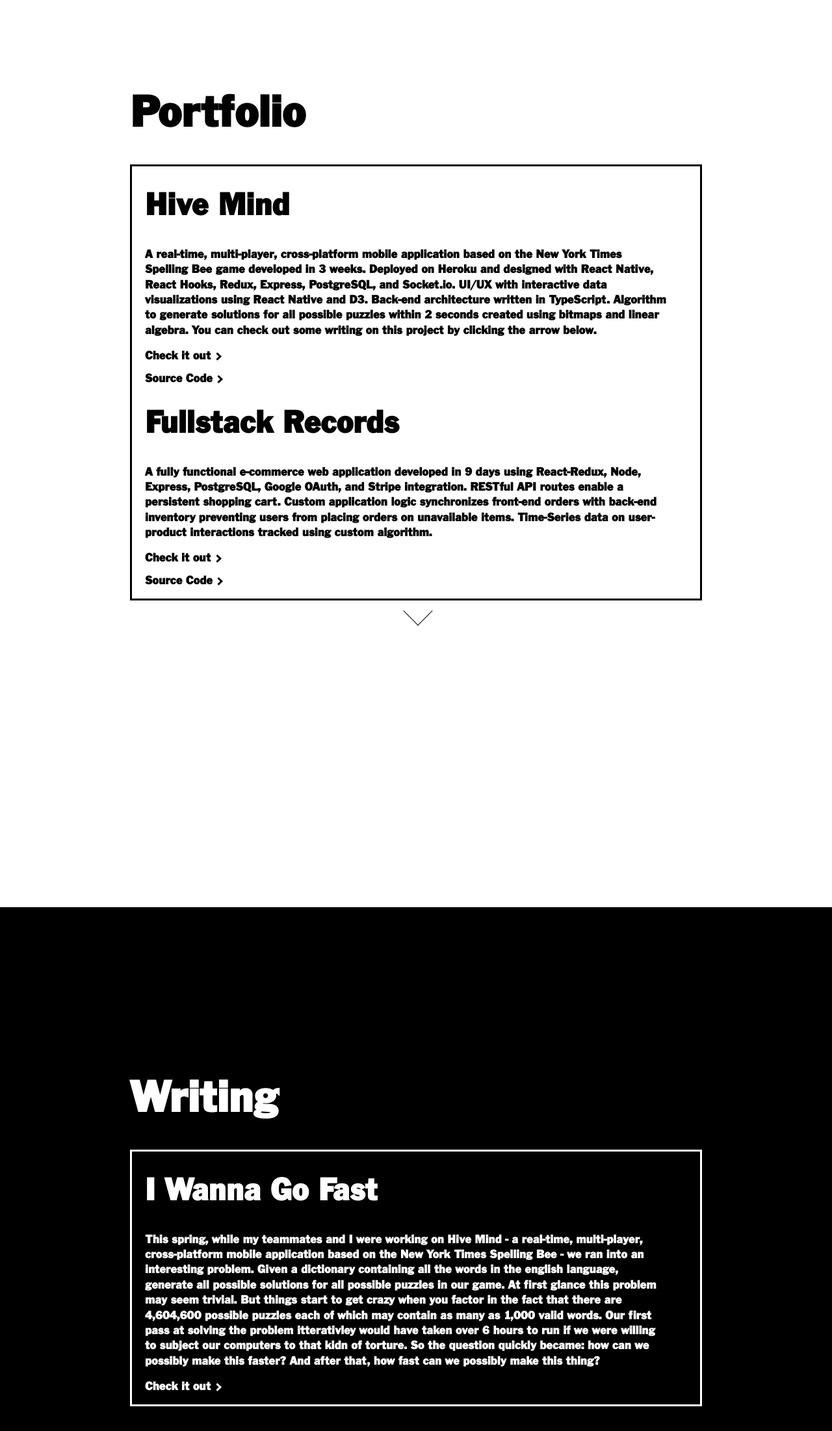
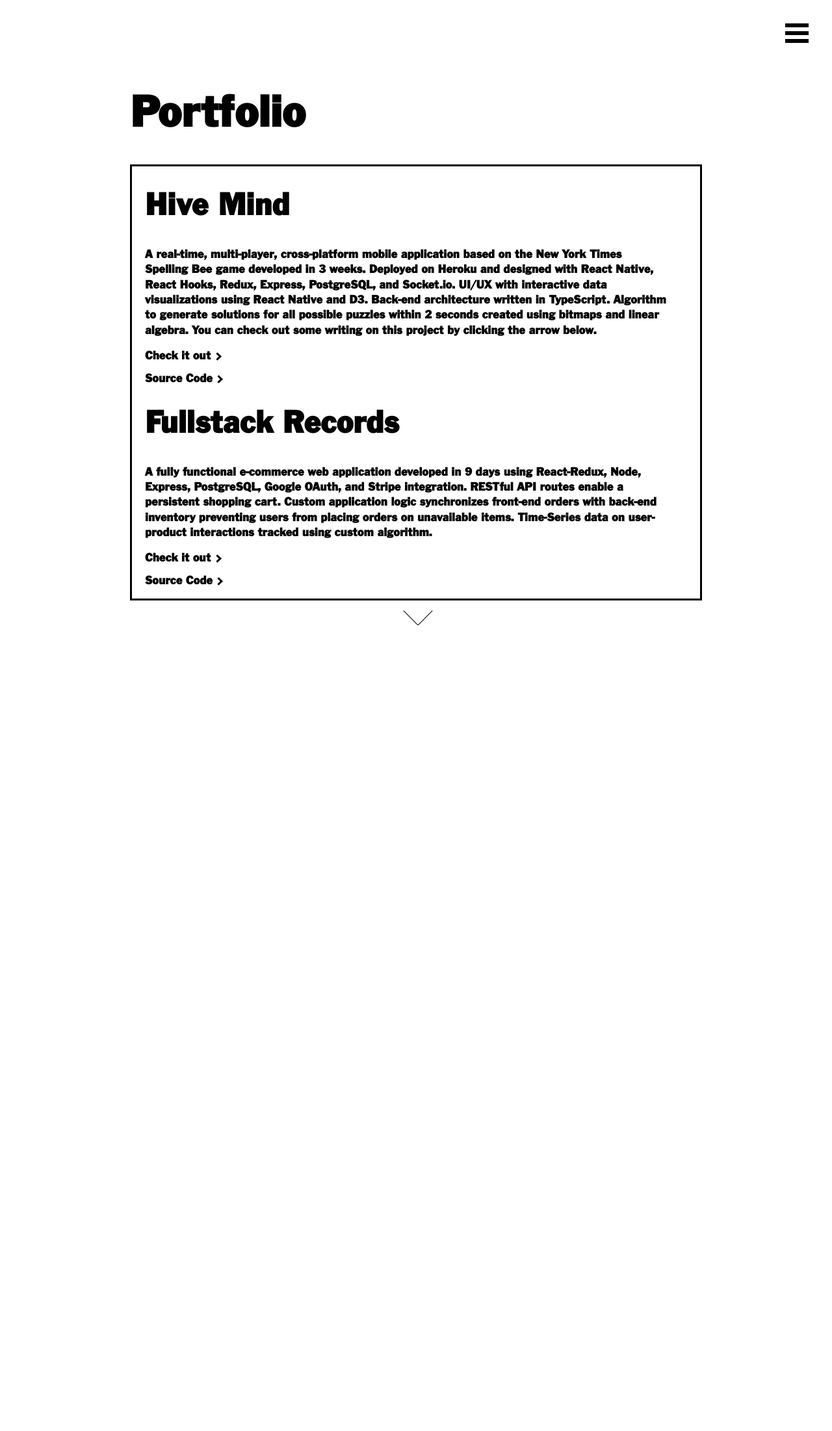
Before and after one commit to rhanixon/rhanixon, a React (Create React App) app: page /Portfolio in a window 1280 px wide. Shown: the top 2202 px of the page at 65% size. After the commit the page ends 962 px from the top, so only its background shows below. Built offline with nearby package versions, Linux system fonts and the light colour scheme.

Commit message:
added hamburger menu

```diff
--- a/package.json
+++ b/package.json
@@ -9,6 +9,7 @@
     "build": "^0.1.4",
     "file-saver": "^2.0.2",
     "react": "^16.13.0",
+    "react-burger-menu": "^2.6.13",
     "react-dom": "^16.13.0",
     "react-download-link": "^2.2.0",
     "react-mdl": "^2.1.0",
--- a/src/App.js
+++ b/src/App.js
@@ -1,7 +1,8 @@
 import React, { Component } from "react";
 import { BrowserRouter, Route, Switch } from "react-router-dom";
+import Home from "./components/Home";
 import Portfolio from "./components/Portfolio";
-import Home from "./components/Home";
+import Writing from "./components/Writing";
 import Fast from "./components/Fast";
 import Error from "./components/Error";
 
@@ -13,6 +14,7 @@ class App extends Component {
           <Switch>
             <Route path="/" component={Home} exact />
             <Route exact path="/Portfolio" component={Portfolio} />
+            <Route exact path="/Writing" component={Writing} />
             <Route exact path="/Fast" component={Fast} />
             <Route component={Error} />
           </Switch>
--- a/src/components/Home.js
+++ b/src/components/Home.js
@@ -4,13 +4,14 @@ import React from "react";
 import Header from "./Header";
 import SubHeader from "./SubHeader";
 import Bio from "./Bio";
-
+import Sidebar from "./Sidebar";
 import "../style/App.css";
 
 class Home extends React.Component {
   render() {
     return (
       <div>
+        <Sidebar />
         <div className="App">
           <div className="Header">
             <Header />
@@ -33,7 +34,7 @@ class Home extends React.Component {
               </span>
             </button>
             <div>
-              <a data-scroll href="/Portfolio">
+              <a href="/Portfolio">
                 <div className="arrow"></div>
               </a>
             </div>
--- a/src/components/Portfolio.js
+++ b/src/components/Portfolio.js
@@ -1,10 +1,11 @@
 /* eslint-disable react/jsx-no-target-blank */
 import React, { Component } from "react";
-
+import Sidebar from "./Sidebar";
 export default class Portfolio extends Component {
   render() {
     return (
       <div>
+        <Sidebar />
         <div className="portfolio-container">
           <div className="bio-header">
             <h1>Portfolio</h1>
@@ -68,43 +69,9 @@ export default class Portfolio extends Component {
             </div>
           </div>
           <div className="arrow-container">
-            <a data-scroll href="#writing">
+            <a data-scroll href="/Writing">
               <div className="arrow-black"></div>
             </a>
-          </div>
-        </div>
-        <div className="writing" id="writing">
-          <div className="writing-container">
-            <div className="bio-header-black-bg">
-              <h1>Writing</h1>
-            </div>
-            <div className="boxed2-black-bg">
-              <div className="bio-item-black-bg">
-                <h2>I Wanna Go Fast</h2>
-                <h3 className="oneandquarter">
-                  This spring, while my teammates and I were working on Hive
-                  Mind - a real-time, multi-player, cross-platform mobile
-                  application based on the New York Times Spelling Bee - we ran
-                  into an interesting problem. Given a dictionary containing all
-                  the words in the english language, generate all possible
-                  solutions for all possible puzzles in our game. At first
-                  glance this problem may seem trivial. But things start to get
-                  crazy when you factor in the fact that there are 4,604,600
-                  possible puzzles each of which may contain as many as 1,000
-                  valid words. Our first pass at solving the problem
-                  itterativley would have taken over 6 hours to run if we were
-                  willing to subject our computers to that kidn of torture. So
-                  the question quickly became: how can we possibly make this
-                  faster? And after that, how fast can we possibly make this
-                  thing?
-                </h3>
-                <a className="zero" href="/Fast">
-                  <h3 className="black-bg">
-                    Check it out <i className="black-bg"></i>
-                  </h3>
-                </a>
-              </div>
-            </div>
           </div>
         </div>
       </div>
--- /dev/null
+++ b/src/components/Sidebar.js
@@ -0,0 +1,20 @@
+import React from "react";
+import { push as Menu } from "react-burger-menu";
+
+export default (props) => {
+  return (
+    <Menu right>
+      <a className="menu-item" href="/">
+        Home
+      </a>
+
+      <a className="menu-item" href="/Writing">
+        Writing
+      </a>
+
+      <a className="menu-item" href="/Portfolio">
+        Portfolio
+      </a>
+    </Menu>
+  );
+};
--- a/src/components/Writing.js
+++ b/src/components/Writing.js
@@ -1,5 +1,6 @@
 /* eslint-disable react/jsx-no-target-blank */
 import React, { Component } from "react";
+import Sidebar from "./Sidebar";
 export default class Writing extends Component {
   handleClick() {
     // window.open("/insert/your/path/here");
@@ -7,33 +8,37 @@ export default class Writing extends Component {
   }
   render() {
     return (
+      <div>
+        <Sidebar style="BurgerBlack.css" />
         <div className="writing-container">
-        <div className="bio-header-black-bg">
+          <div className="bio-header">
             <h1>Writing</h1>
           </div>
-        <div className="boxed2-black-bg">
-          <div className="bio-item-black-bg">
+          <div className="boxed2">
+            <div className="bio-item">
               <h2>I Wanna Go Fast</h2>
               <h3 className="oneandquarter">
-              This spring, while my teammates and I were working on Hive Mind -
-              a real-time, multi-player, cross-platform mobile application based
-              on the New York Times Spelling Bee - we ran into an interesting
-              problem. Given a dictionary containing all the words in the
-              English language, generate all possible solutions for all possible
-              puzzles in our game. At first glance this problem may seem
-              trivial. But things start to get crazy when you factor in the fact
-              that there are 4,604,600 possible puzzles each of which may
-              contain as many as 1,000 valid words. Our first pass at solving
-              the problem iteratively would have taken over 6 hours to run if we
-              were willing to subject our computers to that kind of torture. So
-              the question quickly became: how can we possibly make this faster?
-              And after that, how fast can we possibly make this thing?
+                This spring, while my teammates and I were working on Hive Mind
+                - a real-time, multi-player, cross-platform mobile application
+                based on the New York Times Spelling Bee - we ran into an
+                interesting problem. Given a dictionary containing all the words
+                in the English language, generate all possible solutions for all
+                possible puzzles in our game. At first glance this problem may
+                seem trivial. But things start to get crazy when you factor in
+                the fact that there are 4,604,600 possible puzzles each of which
+                may contain as many as 1,000 valid words. Our first pass at
+                solving the problem iteratively would have taken over 6 hours to
+                run if we were willing to subject our computers to that kind of
+                torture. So the question quickly became: how can we possibly
+                make this faster? And after that, how fast can we possibly make
+                this thing?
               </h3>
-            <a className="zero" href="#fast">
-              <h3 className="black-bg">
-                Check it out <i className="black-bg"></i>
+              <a className="zero" href="/Fast">
+                <h3>
+                  Check it out <i className="right"></i>
                 </h3>
               </a>
+            </div>
           </div>
         </div>
       </div>
--- a/src/style/App.css
+++ b/src/style/App.css
@@ -166,7 +166,7 @@ h2 {
   text-align: center;
   text-decoration: none;
   display: inline-block;
-  font-size: 15px;
+  font-size: 18px;
 }
 
 .Footer {
@@ -255,7 +255,7 @@ h2 {
   align-content: left;
   padding-top: 100px;
   padding-left: 200px;
-  padding-bottom: 220px;
+  /* padding-bottom: 220px; */
   padding-right: 200px;
 }
 
@@ -267,7 +267,7 @@ h2 {
   padding-left: 200px;
   padding-bottom: 220px;
   padding-right: 200px;
-  background-color: black;
+  background-color: rgb(255, 255, 255);
 }
 
 .portfolio-header {
@@ -352,7 +352,7 @@ i {
   align-content: center;
   padding-top: 0px;
   padding-left: 48.5%;
-  padding-bottom: 220px;
+  /* padding-bottom: 220px; */
   /* padding-right: 200px; */
 }
 
@@ -369,3 +369,85 @@ i {
 .oneandquarter {
   line-height: 1.25em;
 }
+
+/* react-burger-menu */
+
+#page-wrap {
+  text-align: center;
+
+  /* Prevent sidebar from showing a scrollbar on page */
+  overflow: auto;
+}
+
+/* Individual item */
+.bm-item {
+  display: inline-block;
+  align-items: left;
+  /* Our sidebar item styling */
+  text-decoration: none;
+  margin-bottom: 10px;
+  color: #ffffff;
+  transition: color 0.2s;
+}
+
+/* Change color on hover */
+.bm-item:hover {
+  color: #00afd7;
+  text-decoration: none;
+}
+
+/* Position and sizing of burger button */
+.bm-burger-button {
+  text-decoration: none;
+  position: fixed;
+  width: 36px;
+  height: 30px;
+  right: 36px;
+  top: 36px;
+}
+
+/* Color/shape of burger icon bars */
+.bm-burger-bars {
+  background: #000000;
+  text-decoration: none;
+}
+
+/* Position and sizing of clickable cross button */
+.bm-cross-button {
+  height: 50px;
+  width: 50px;
+  text-decoration: none;
+}
+
+/* Color/shape of close button cross */
+.bm-cross {
+  background: #ffffff;
+  text-decoration: none;
+}
+
+/* General sidebar styles */
+.bm-menu {
+  background: #000000;
+  padding: 2.5em 1.5em 0;
+  font-family: "Franklin Gothic Regular";
+  font-size: 1.5em;
+  text-decoration: none;
+}
+
+/* Morph shape necessary with bubble or elastic */
+.bm-morph-shape {
+  fill: #373a47;
+  text-decoration: none;
+}
+
+/* Wrapper for item list */
+.bm-item-list {
+  color: #ffffff;
+  text-decoration: none;
+}
+
+/* Styling of overlay */
+.bm-overlay {
+  background: rgba(0, 0, 0, 0.3);
+  text-decoration: none;
+}
```
Also changed, not shown: 1 other file (tests, documents, lock files or other folders). Lines whose indentation alone changed are shown as unchanged.
